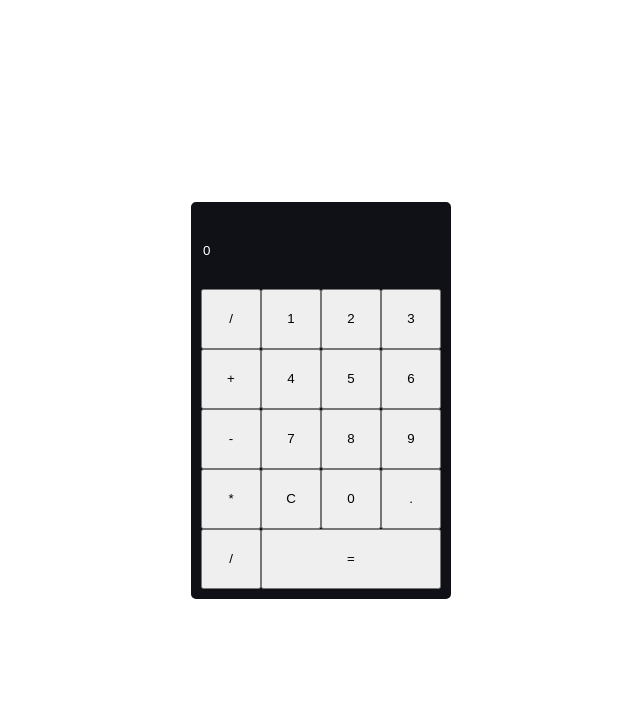
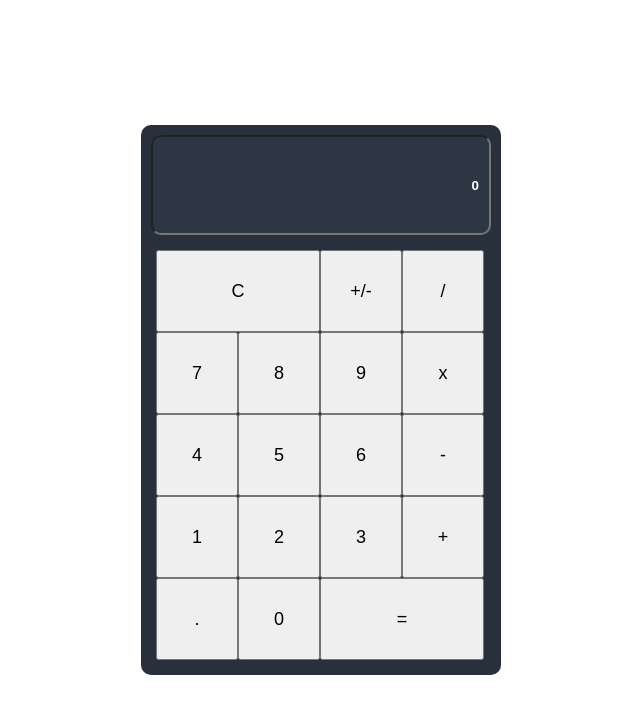
Before and after one commit to kalpesh-d/calculator-react, a React (Create React App) app: page / in a window 1280 px wide. Shown: the top 714 px of the page, without its empty margins (319-959 px from the left). Built offline with nearby package versions, Linux system fonts and the light colour scheme.

Commit message:
change in layout

```diff
--- a/src/App.css
+++ b/src/App.css
@@ -10,28 +10,45 @@ body {
 }
 
 .container {
-  margin: 0 auto;
-  width: 240px;
-  text-align: center;
-  border: 10px solid #101116;
-  background: #101116;
-  border-radius: 5px;
+  width: 340px;
+  height: 530px;
+  padding: 10px;
+  border-radius: 10px;
+  background-color: #28313b;
+}
+
+.buttons {
+  margin: 5px;
 }
 
 .button {
-  height: 60px;
-  width: 60px;
+  font-size: 18px;
+  height: 82px;
+  width: 82px;
+}
+
+.button[value="c"] {
+  width: 164px;
+}
+
+.button[value="="] {
+  width: 164px;
 }
 
 .equal {
   height: 60px;
-  width: 180px;
+  width: 240px;
 }
 
 input[type="text"] {
-  height: 75px;
-  width: 249px;
-  background-color: #10111600;
-  border: 0px;
-  color: #fff;
+  height: 100px;
+  width: 100%;
+  margin-bottom: 10px;
+  padding: 0 10px;
+  background-color: #4357692d;
+  border-radius: 10px;
+  color: white;
+  font-weight: bold;
+  box-sizing: border-box;
+  text-align: right;
 }
--- a/src/App.js
+++ b/src/App.js
@@ -3,38 +3,61 @@ import './App.css';
 
 function App() {
   const [displayValue, setDisplayValue] = useState('0');
+  const [operations, setOperation] = useState([]);
 
   const handleNumberClick = (e) => {
     const value = e.target.value;
     setDisplayValue(displayValue === '0' ? value : displayValue + value);
   }
 
+  const handleOperatorClick = (e) => {
+    const value = e.target.value;
+    setOperation([...operations, displayValue, value]);
+    setDisplayValue('0');
+  }
+
+  const handleEqualClick = () => {
+    setOperation([...operations, displayValue]);
+    const result = eval(operations.join(''));
+    setDisplayValue(result);
+    setOperation([]);
+  }
+
+  const handleClearClick = () => {
+    setDisplayValue('0');
+    setOperation([]);
+  }
 
   return (
     <>
       <div className="container">
-        <form>
+        <form className="input">
           <input type="text" value={displayValue}/>
         </form>
         <div className="buttons">
+          <button className="button" value="c" onClick={handleClearClick}>C</button>
+          <button className="button" value="+/-">+/-</button>
           <button className="button" value="/">/</button>
+
+          <button className="button" value="7" onClick={handleNumberClick}>7</button>
+          <button className="button" value="8" onClick={handleNumberClick}>8</button>
+          <button className="button" value="9" onClick={handleNumberClick}>9</button>
+          <button className="button" value="*" onClick={handleOperatorClick}>x</button>
+
+          <button className="button" value="4" onClick={handleNumberClick}>4</button>
+          <button className="button" value="5" onClick={handleNumberClick}>5</button>
+          <button className="button" value="6" onClick={handleNumberClick}>6</button>
+          <button className="button" value="-" onClick={handleOperatorClick}>-</button>
+
           <button className="button" value="1" onClick={handleNumberClick}>1</button>
           <button className="button" value="2" onClick={handleNumberClick}>2</button>
           <button className="button" value="3" onClick={handleNumberClick}>3</button>
-          <button className="button" value="+">+</button>
-          <button className="button" value="4" onClick={handleNumberClick}>4</button>
-          <button className="button" value="5" onClick={handleNumberClick}>5</button>
-          <button className="button" value="6" onClick={handleNumberClick}>6</button>
-          <button className="button" value="-">-</button>
-          <button className="button" value="7" onClick={handleNumberClick}>7</button>
-          <button className="button" value="8" onClick={handleNumberClick}>8</button>
-          <button className="button" value="9" onClick={handleNumberClick}>9</button>
-          <button className="button" value="">*</button>
-          <button className="button" value="c" >C</button>
+          <button className="button" value="+" onClick={handleOperatorClick}>+</button>
+
+
+          <button className="button" value=".">.</button>
           <button className="button" value="0" onClick={handleNumberClick}>0</button>
-          <button className="button" value=".">.</button>
-          <button className="button" value=".">/</button>
-          <button value="=" className="equal">=</button>
+          <button className="button" value="=" onClick={handleEqualClick}>=</button>
         </div>
       </div>
     </>
```
